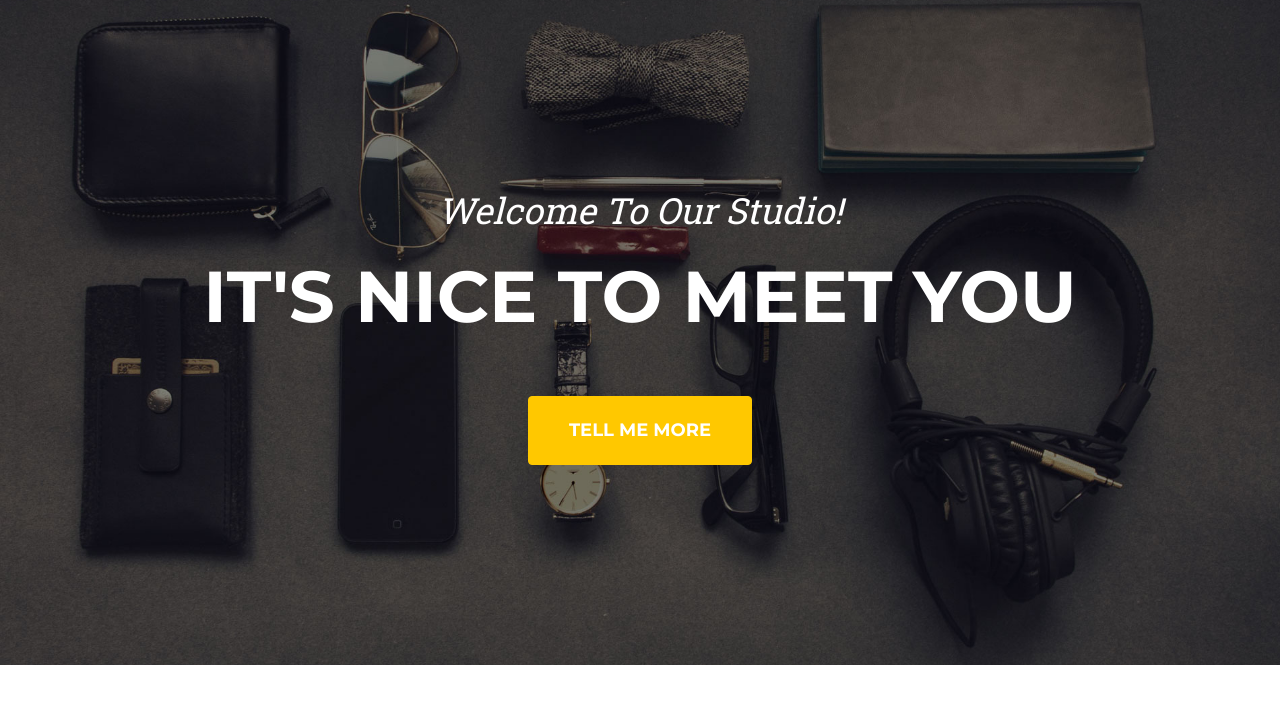
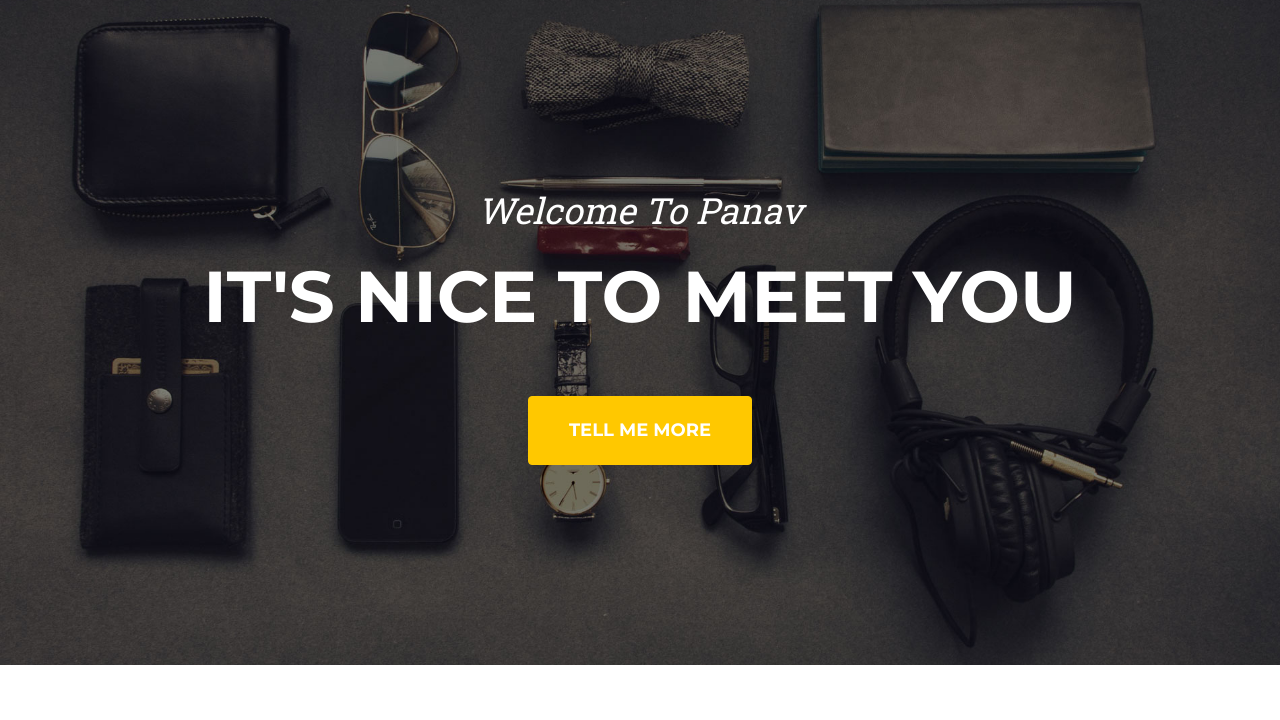
Before and after one commit to Manoj-Barfa/python, a plain HTML site: page index.html in a window 1280 px wide. Shown: the part 80-800 px from the top of the page. Drawn offline with nearby package versions, Linux system fonts and the light colour scheme.

Commit message:
Updates index page
changed welcome text

```diff
--- a/index.html
+++ b/index.html
@@ -39,7 +39,7 @@
         <!-- Masthead-->
         <header class="masthead">
             <div class="container">
-                <div class="masthead-subheading">Welcome To Our Studio!</div>
+                <div class="masthead-subheading">Welcome To Panav</div>
                 <div class="masthead-heading text-uppercase">It's Nice To Meet You</div>
                 <a class="btn btn-primary btn-xl text-uppercase" href="#services">Tell Me More</a>
             </div>
```
